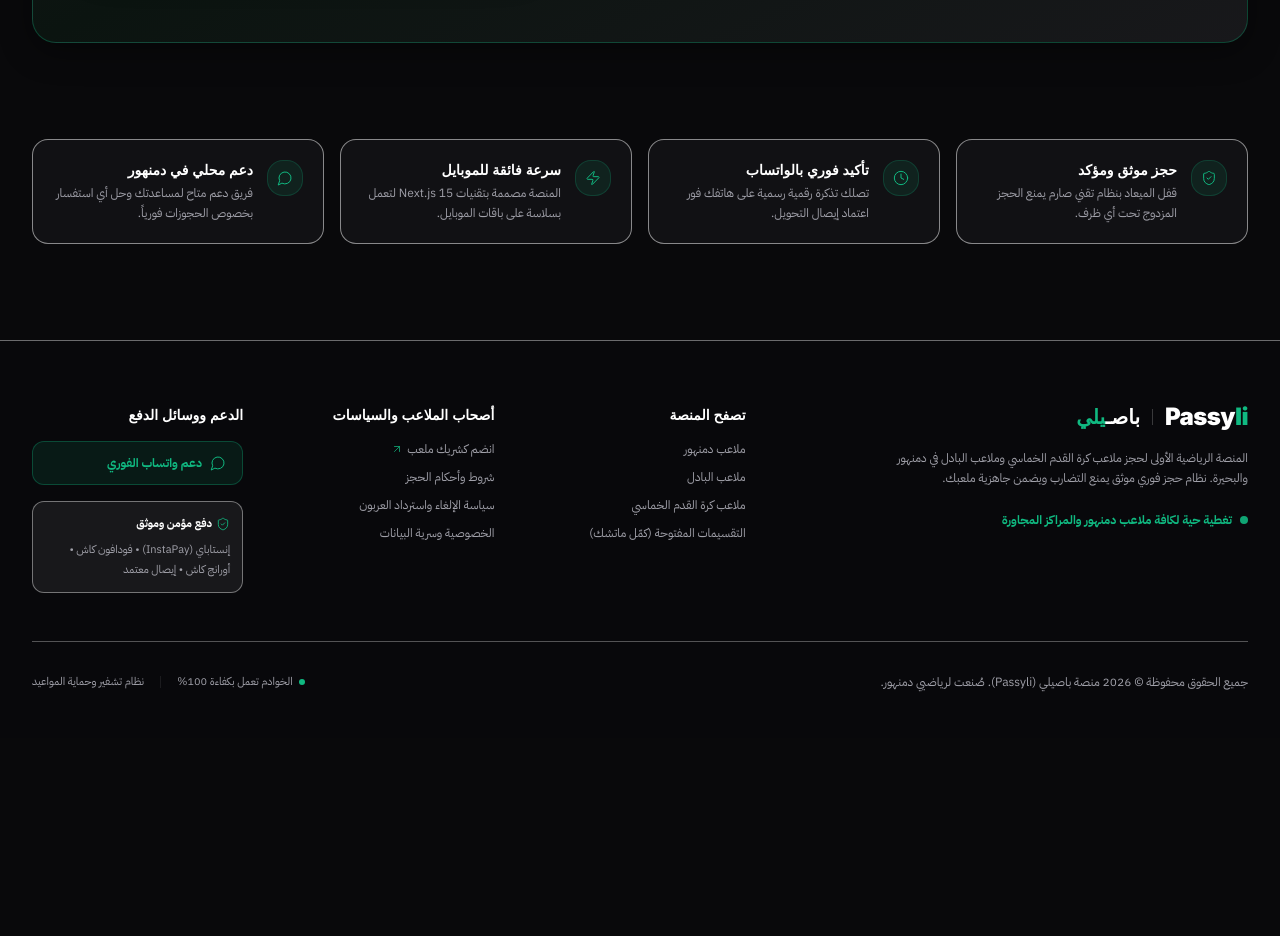
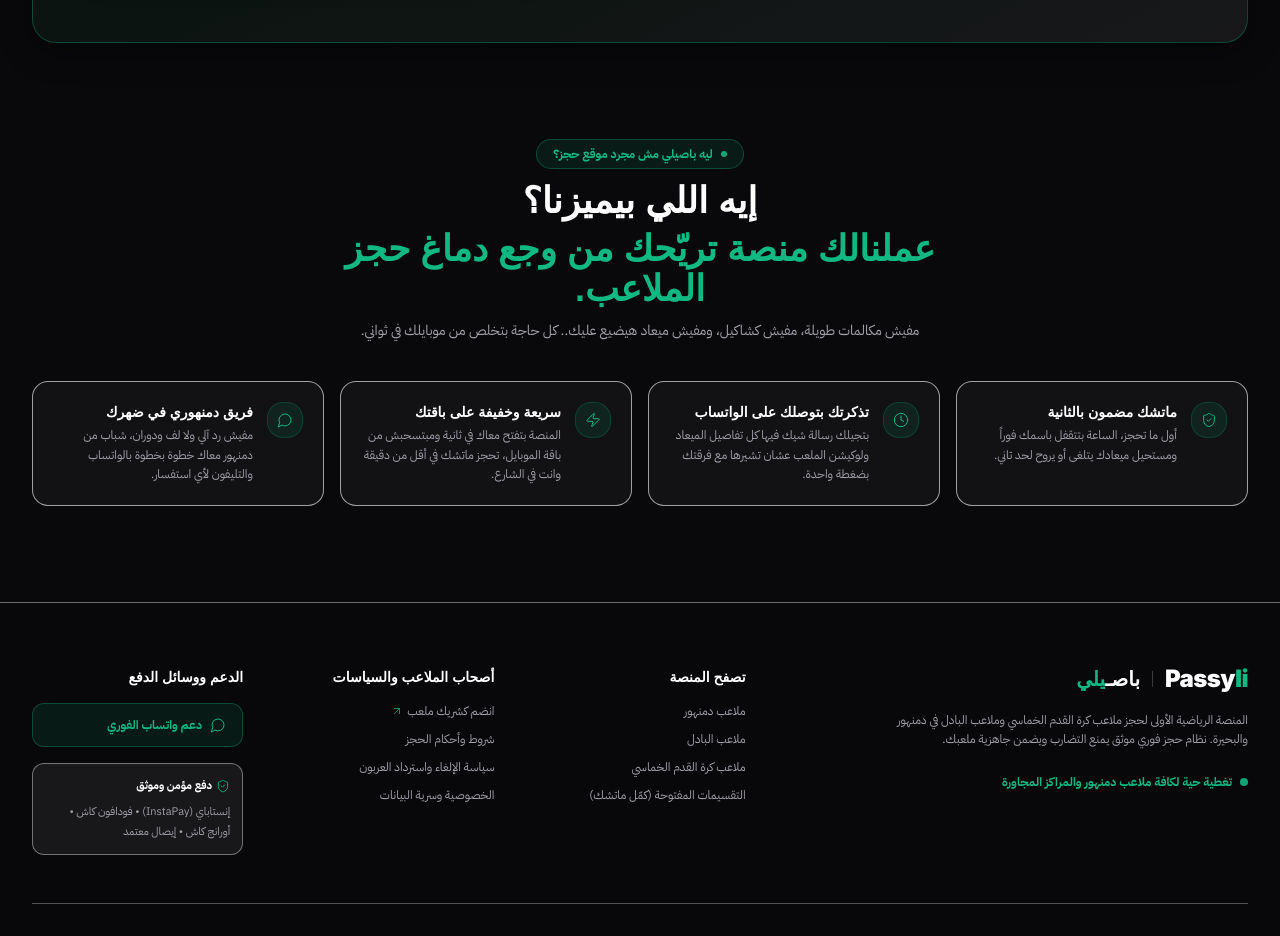
Before and after one commit to EL-3raby/passyli, a Next.js app: page / in a window 1280 px wide. Shown: the part 3120-4056 px from the top of the page. Before the commit the page ends 3858 px from the top, so only its background shows below. Built offline with nearby package versions, Linux system fonts and the light colour scheme; a web font is replaced by a local one.

Commit message:
feat(landing): add catchy 'why passyli' section header and rewrite 4 trust cards into relatable egyptian copy

```diff
--- a/src/app/page.tsx
+++ b/src/app/page.tsx
@@ -667,61 +667,82 @@ export default function Home() {
         </div>
       </section>
 
-      {/* 6. Security & Trust Badges Section */}
+      {/* 6. Why Passyli / What Makes Us Special Section */}
       <section className="container mx-auto max-w-7xl px-4 sm:px-6 lg:px-8">
+
+        {/* Section Header */}
+        <div className="text-center max-w-2xl mx-auto mb-10">
+          <div className="inline-flex items-center gap-2 rounded-full border border-primary/30 bg-primary/10 px-4 py-1.5 text-xs font-bold text-primary mb-3">
+            <span className="h-1.5 w-1.5 rounded-full bg-primary animate-pulse" />
+            <span>ليه باصيلي مش مجرد موقع حجز؟</span>
+          </div>
+
+          <h3 className="font-display text-2xl sm:text-3xl lg:text-4xl font-extrabold text-white leading-[1.45] sm:leading-[1.4]">
+            إيه اللي بيميزنا؟
+            <span className="block text-primary mt-2">
+              عملنالك منصة تريّحك من وجع دماغ حجز الملاعب.
+            </span>
+          </h3>
+
+          <p className="text-muted-foreground text-xs sm:text-sm mt-3 leading-relaxed">
+            مفيش مكالمات طويلة، مفيش كشاكيل، ومفيش ميعاد هيضيع عليك.. كل حاجة بتخلص من موبايلك في ثواني.
+          </p>
+        </div>
+
+        {/* 4 Cards Grid */}
         <div className="grid grid-cols-1 sm:grid-cols-2 lg:grid-cols-4 gap-4">
-          <div className="p-5 rounded-2xl border border-border/50 bg-card/60 flex items-start gap-3.5">
+          <div className="p-5 rounded-2xl border border-border/60 bg-card/70 hover:border-primary/40 transition-colors flex items-start gap-3.5">
             <div className="h-9 w-9 rounded-lg bg-primary/10 border border-primary/20 flex items-center justify-center text-primary shrink-0">
               <ShieldCheck className="h-4 w-4" strokeWidth={1.5} />
             </div>
             <div>
               <h4 className="font-display text-sm font-bold text-white mb-1">
-                حجز موثق ومؤكد
+                ماتشك مضمون بالثانية
               </h4>
               <p className="text-xs text-muted-foreground leading-relaxed">
-                قفل الميعاد بنظام تقني صارم يمنع الحجز المزدوج تحت أي ظرف.
+                أول ما تحجز، الساعة بتتقفل باسمك فوراً ومستحيل ميعادك يتلغى أو يروح لحد تاني.
               </p>
             </div>
           </div>
 
-          <div className="p-5 rounded-2xl border border-border/50 bg-card/60 flex items-start gap-3.5">
+          <div className="p-5 rounded-2xl border border-border/60 bg-card/70 hover:border-primary/40 transition-colors flex items-start gap-3.5">
             <div className="h-9 w-9 rounded-lg bg-primary/10 border border-primary/20 flex items-center justify-center text-primary shrink-0">
               <Clock className="h-4 w-4" strokeWidth={1.5} />
             </div>
             <div>
               <h4 className="font-display text-sm font-bold text-white mb-1">
-                تأكيد فوري بالواتساب
+                تذكرتك بتوصلك على الواتساب
               </h4>
               <p className="text-xs text-muted-foreground leading-relaxed">
-                تصلك تذكرة رقمية رسمية على هاتفك فور اعتماد إيصال التحويل.
+                بتجيلك رسالة شيك فيها كل تفاصيل الميعاد ولوكيشن الملعب عشان تشيرها مع فرقتك بضغطة واحدة.
               </p>
             </div>
           </div>
 
-          <div className="p-5 rounded-2xl border border-border/50 bg-card/60 flex items-start gap-3.5">
+          <div className="p-5 rounded-2xl border border-border/60 bg-card/70 hover:border-primary/40 transition-colors flex items-start gap-3.5">
             <div className="h-9 w-9 rounded-lg bg-primary/10 border border-primary/20 flex items-center justify-center text-primary shrink-0">
               <Zap className="h-4 w-4" strokeWidth={1.5} />
             </div>
             <div>
               <h4 className="font-display text-sm font-bold text-white mb-1">
-                سرعة فائقة للموبايل
+                سريعة وخفيفة على باقتك
               </h4>
               <p className="text-xs text-muted-foreground leading-relaxed">
-                المنصة مصممة بتقنيات Next.js 15 لتعمل بسلاسة على باقات الموبايل.
+                المنصة بتفتح معاك في ثانية ومبتسحبش من باقة الموبايل، تحجز ماتشك في أقل من دقيقة وانت في الشارع.
               </p>
             </div>
           </div>
 
-          <div className="p-5 rounded-2xl border border-border/50 bg-card/60 flex items-start gap-3.5">
+          <div className="p-5 rounded-2xl border border-border/60 bg-card/70 hover:border-primary/40 transition-colors flex items-start gap-3.5">
             <div className="h-9 w-9 rounded-lg bg-primary/10 border border-primary/20 flex items-center justify-center text-primary shrink-0">
               <MessageCircle className="h-4 w-4" strokeWidth={1.5} />
             </div>
             <div>
               <h4 className="font-display text-sm font-bold text-white mb-1">
-                دعم محلي في دمنهور
+                فريق دمنهوري في ضهرك
               </h4>
               <p className="text-xs text-muted-foreground leading-relaxed">
-                فريق دعم متاح لمساعدتك وحل أي استفسار بخصوص الحجوزات فورياً.
+                مفيش رد آلي ولا لف ودوران، شباب من دمنهور معاك خطوة بخطوة بالواتساب والتليفون لأي استفسار.
               </p>
             </div>
           </div>
```
